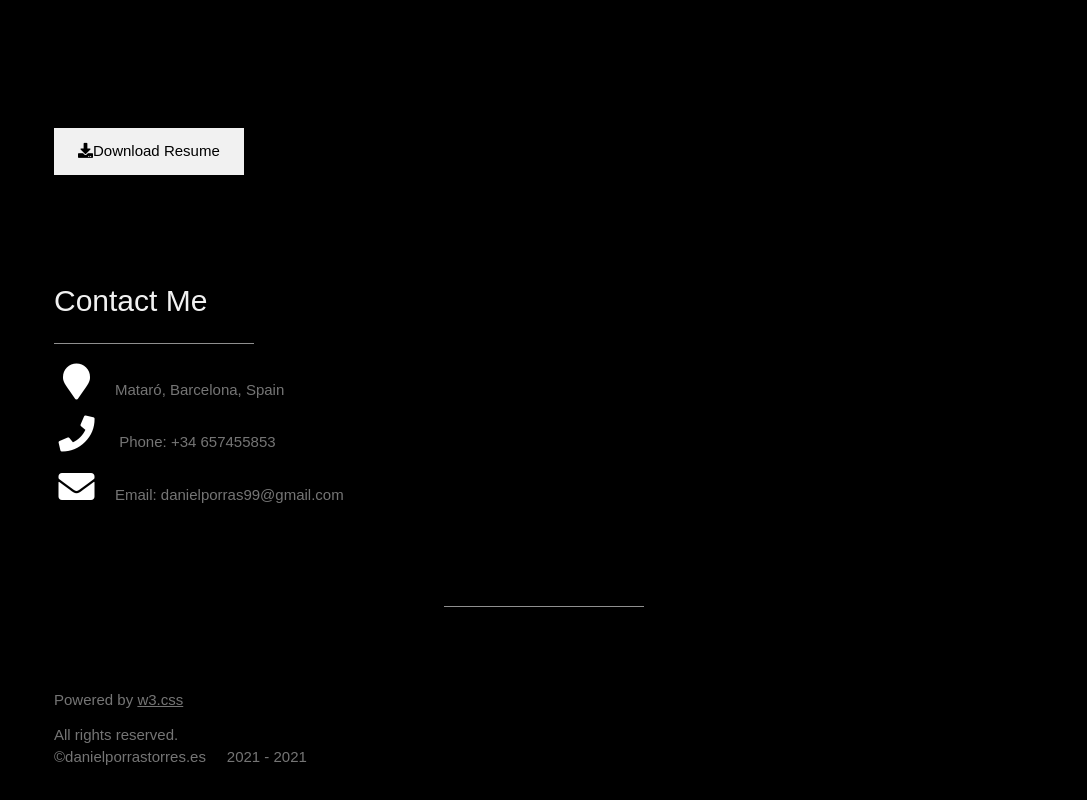
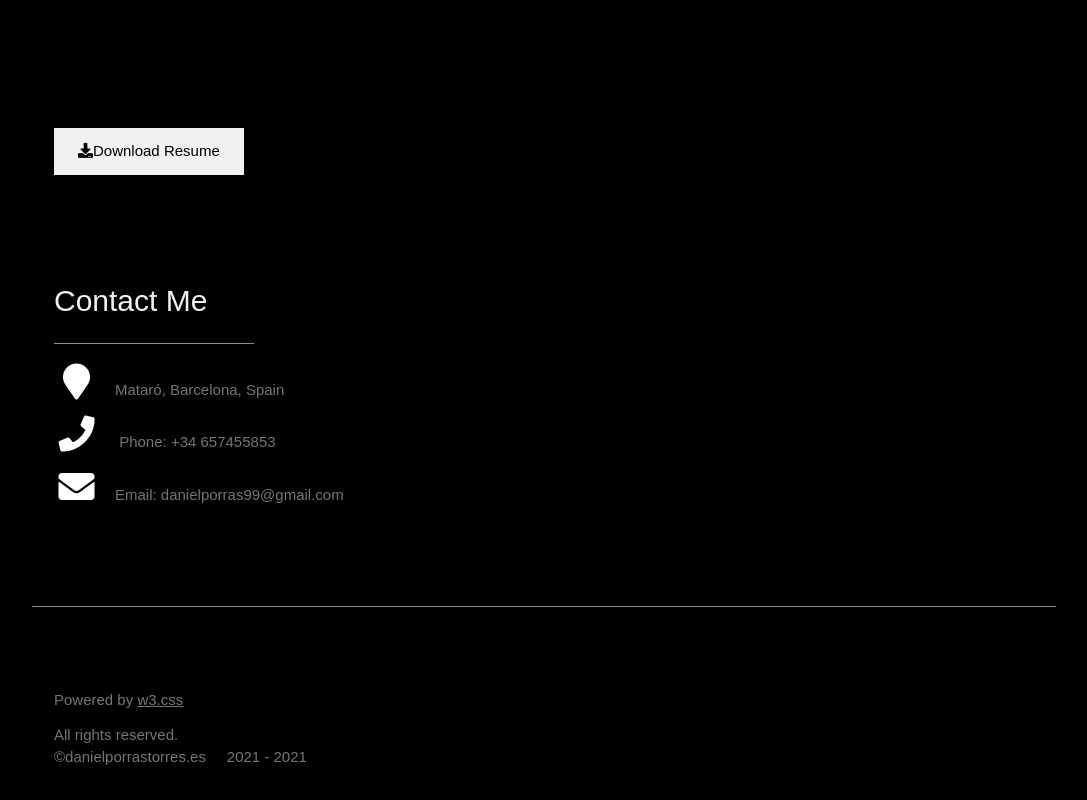
Before and after one commit to dani18/dani18.github.io, a plain HTML site: page index.html in a window 1280 px wide. Shown: the part 3691-4491 px from the top of the page, without its empty margins (96-1183 px from the left). Drawn offline with nearby package versions, Linux system fonts and the light colour scheme.

Commit message:
webpage fix10

```diff
--- a/resources/css/style.css
+++ b/resources/css/style.css
@@ -40,7 +40,7 @@ hr.full {
 
 @media only screen and (max-width: 1800px) {
     hr.full {
-        width: 200px;
+        width: 80%;
     }
 }
 
```
